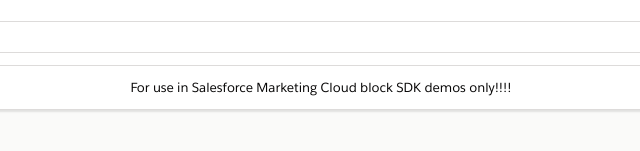
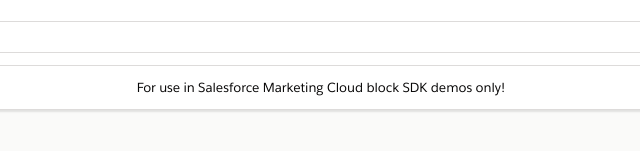
Before and after one commit to birthelambrechts/ContentBlock, a website: page dist/index.html in a window 1280 px wide. Shown: the part 295-446 px from the top of the page, 319-959 px from the left. Drawn offline with Linux system fonts and the light colour scheme.

Commit message:
Update index.html

```diff
--- a/dist/index.html
+++ b/dist/index.html
@@ -84,7 +84,7 @@
 			</div>
 		</div>
   </div>
-  <footer class="slds-card__footer">For use in Salesforce Marketing Cloud block SDK demos only!!!!</footer>
+  <footer class="slds-card__footer">For use in Salesforce Marketing Cloud block SDK demos only!</footer>
 </article>
 
 		<script src="./main.js"></script>
```
